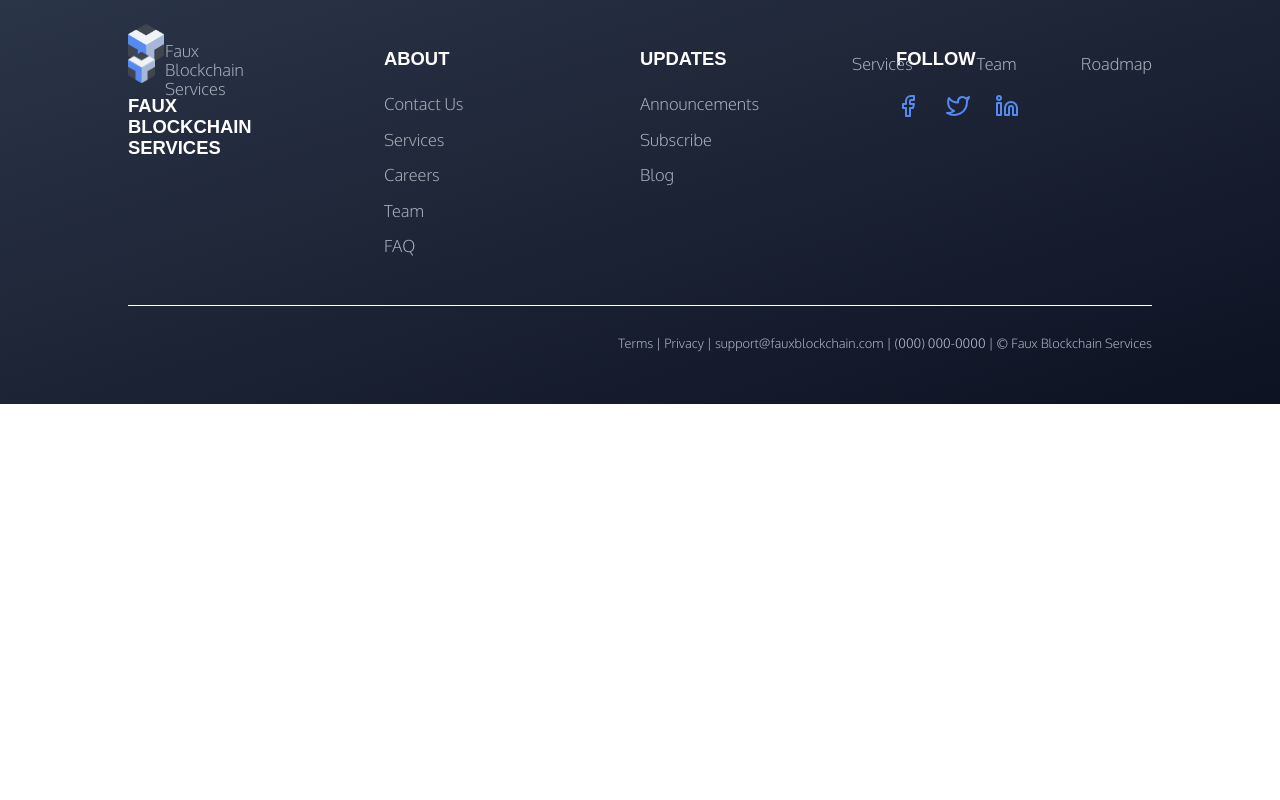
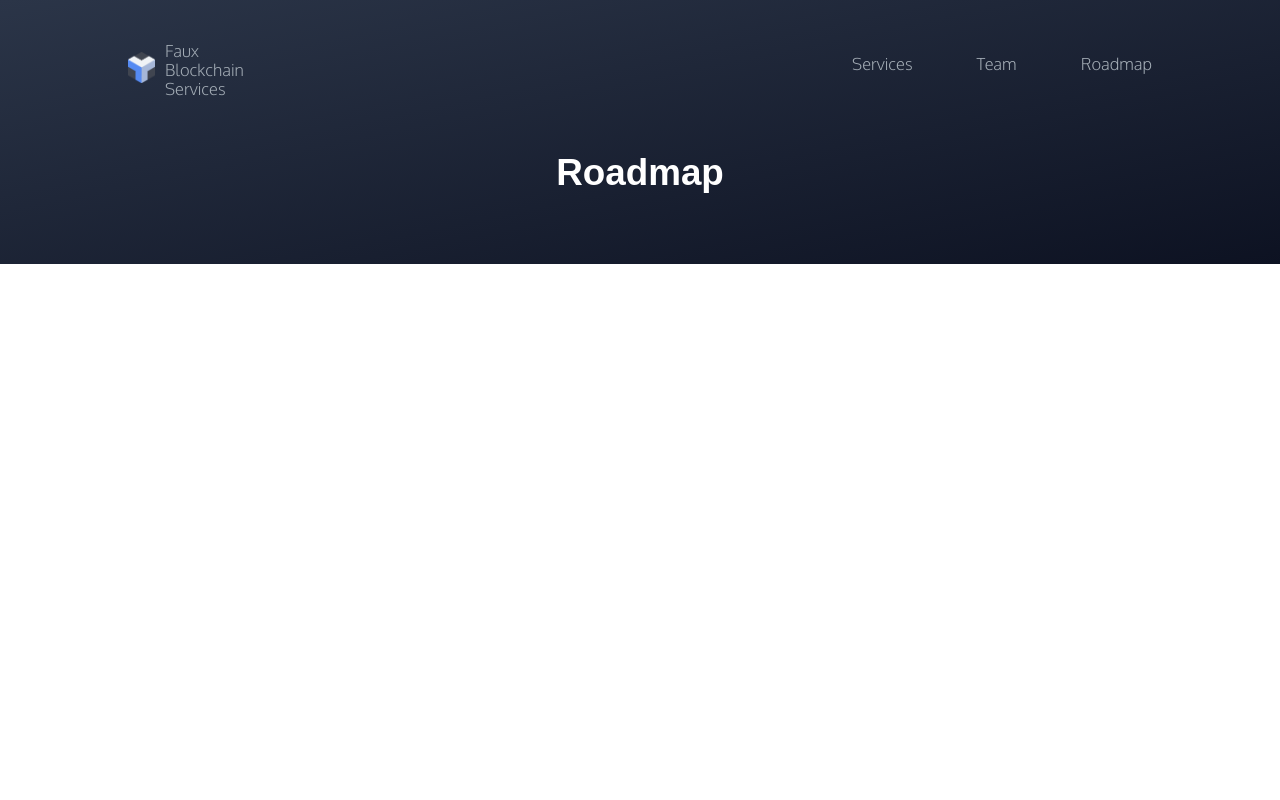
Before and after one commit to darzyx/faux-blockchain-services, a React (Create React App) app: page /roadmap in a window 1280 px wide. Shown: the top 800 px of the page. Built offline with nearby package versions, Linux system fonts and the light colour scheme; a web font is replaced by a local one.

Commit message:
Adjusts Home ItemHeading color, adds Roadmap page/route

```diff
--- a/src/App.js
+++ b/src/App.js
@@ -6,6 +6,7 @@ import Menu from './components/Menu'
 import Home from './components/Home'
 import Services from './components/Services'
 import Team from './components/Team'
+import Roadmap from './components/Roadmap'
 import Footer from './components/Footer'
 
 const AppWrapper = styled.div`
@@ -25,6 +26,7 @@ class App extends Component {
           <Route exact path='/' component={Home}/>
           <Route exact path='/services' component={Services}/>
           <Route exact path='/team' component={Team}/>
+          <Route exact path='/roadmap' component={Roadmap}/>
           <Footer />
         </AppWrapper>
       </BrowserRouter>
--- a/src/components/Home.js
+++ b/src/components/Home.js
@@ -101,6 +101,7 @@ const Section2 = styled.div`
 const ItemHeading = styled.h3`
   margin-bottom: 0;
   padding-bottom: 0;
+  color: #a2a7af;
 `
 
 const ItemDescription = styled.p`
--- a/src/components/Menu.js
+++ b/src/components/Menu.js
@@ -64,7 +64,7 @@ const Menu = () =>
         <MenuLink to='/team'><p>Team</p></MenuLink>
       </MenuItem>
       <MenuItem>
-        <MenuLink to='/'><p>Roadmap</p></MenuLink>
+        <MenuLink to='/roadmap'><p>Roadmap</p></MenuLink>
       </MenuItem>
     </MenuRight>
   </MenuWrapper>
--- /dev/null
+++ b/src/components/Roadmap.js
@@ -0,0 +1,26 @@
+import React from 'react'
+import styled from 'styled-components'
+
+const RoadmapWrapper = styled.div`
+  width: 100vw;
+  min-height: 100vh;
+  line-height: 1.5;
+  color: #404550;
+`
+
+const Header = styled.div`
+  padding: 15vh 15vw 5vh 15vw;
+  color: #FFF;
+  background: linear-gradient(to bottom right, #2b3548, #0d1222);
+`
+
+const Roadmap = () =>
+  <RoadmapWrapper>
+    <Header>
+      <center>
+        <h1>Roadmap</h1>
+      </center>
+    </Header>
+  </RoadmapWrapper>
+
+export default Roadmap
```
